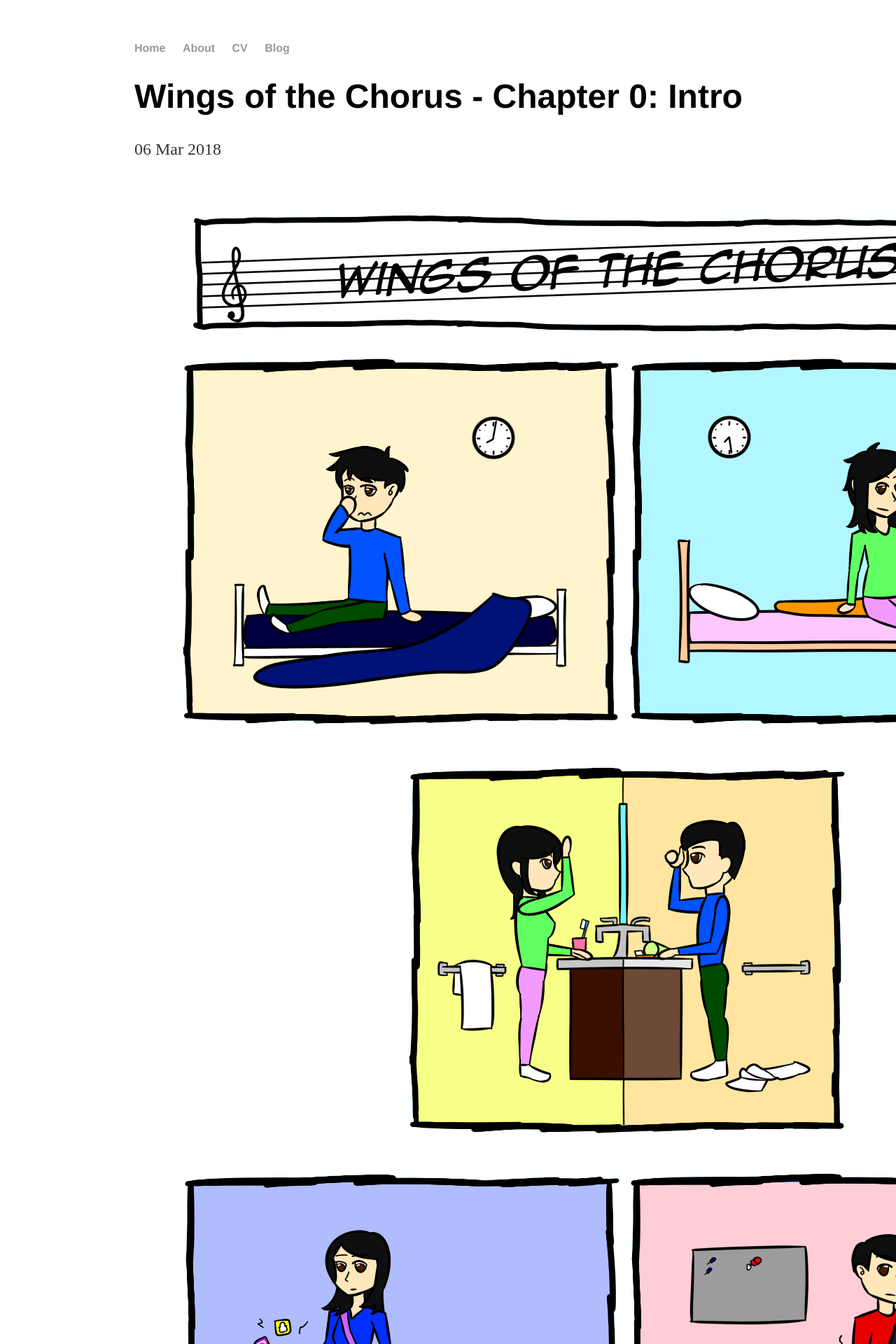
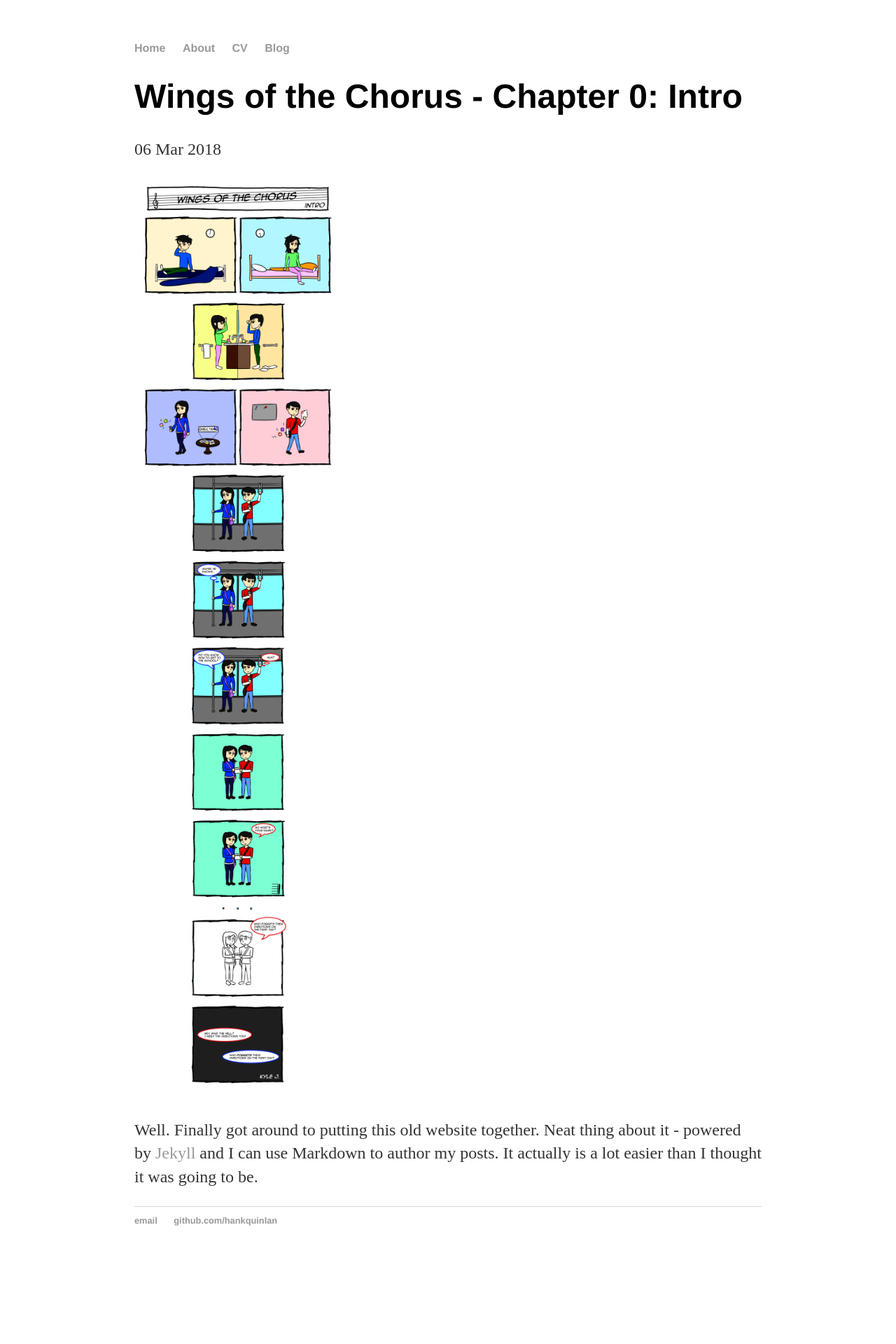
Before and after one commit to jeungkyle/wingsofthechorus, a Jekyll site: the page built from _posts/2018-03-06-chapter0.md, in a window 1280 px wide. Shown: the top 1920 px of the page at 70% size. Built offline with Jekyll 4.4.1, drawn with Linux system fonts in a browser that asks for light colours; after the commit the page ends 1811 px from its top, so only the background shows below that.

Commit message:
Update 2018-03-06-chapter0.md

```diff
--- a/_posts/2018-03-06-chapter0.md
+++ b/_posts/2018-03-06-chapter0.md
@@ -4,6 +4,6 @@ title: "Wings of the Chorus - Chapter 0: Intro"
 date: 2018-03-06
 ---
 
-<img src="/wingsofthechorus/images/c0.png" alt="c0"/>
+<img src="/wingsofthechorus/images/c0.png" width="33%" alt="c0"/>
 
 Well. Finally got around to putting this old website together. Neat thing about it - powered by [Jekyll](http://jekyllrb.com) and I can use Markdown to author my posts. It actually is a lot easier than I thought it was going to be.
```
